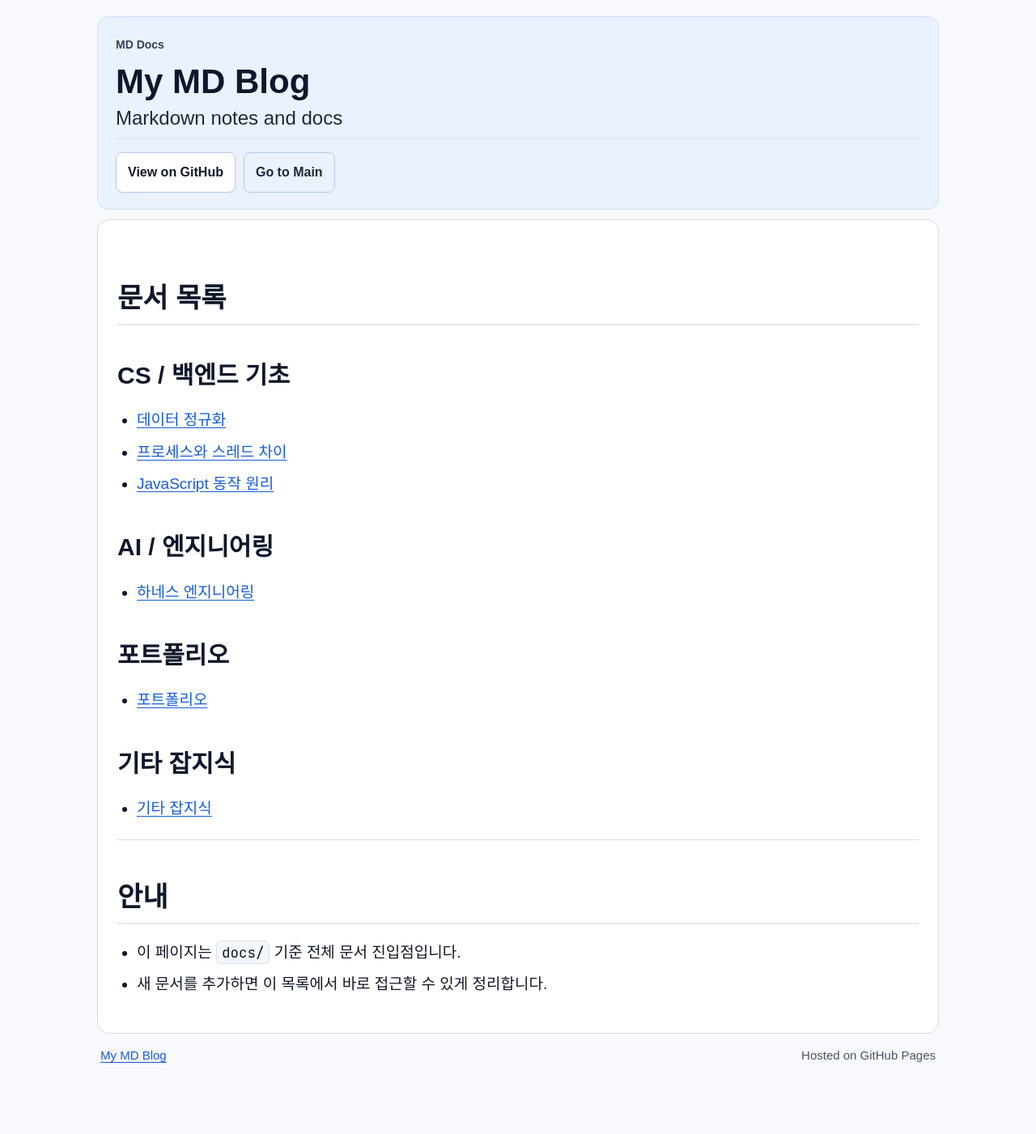
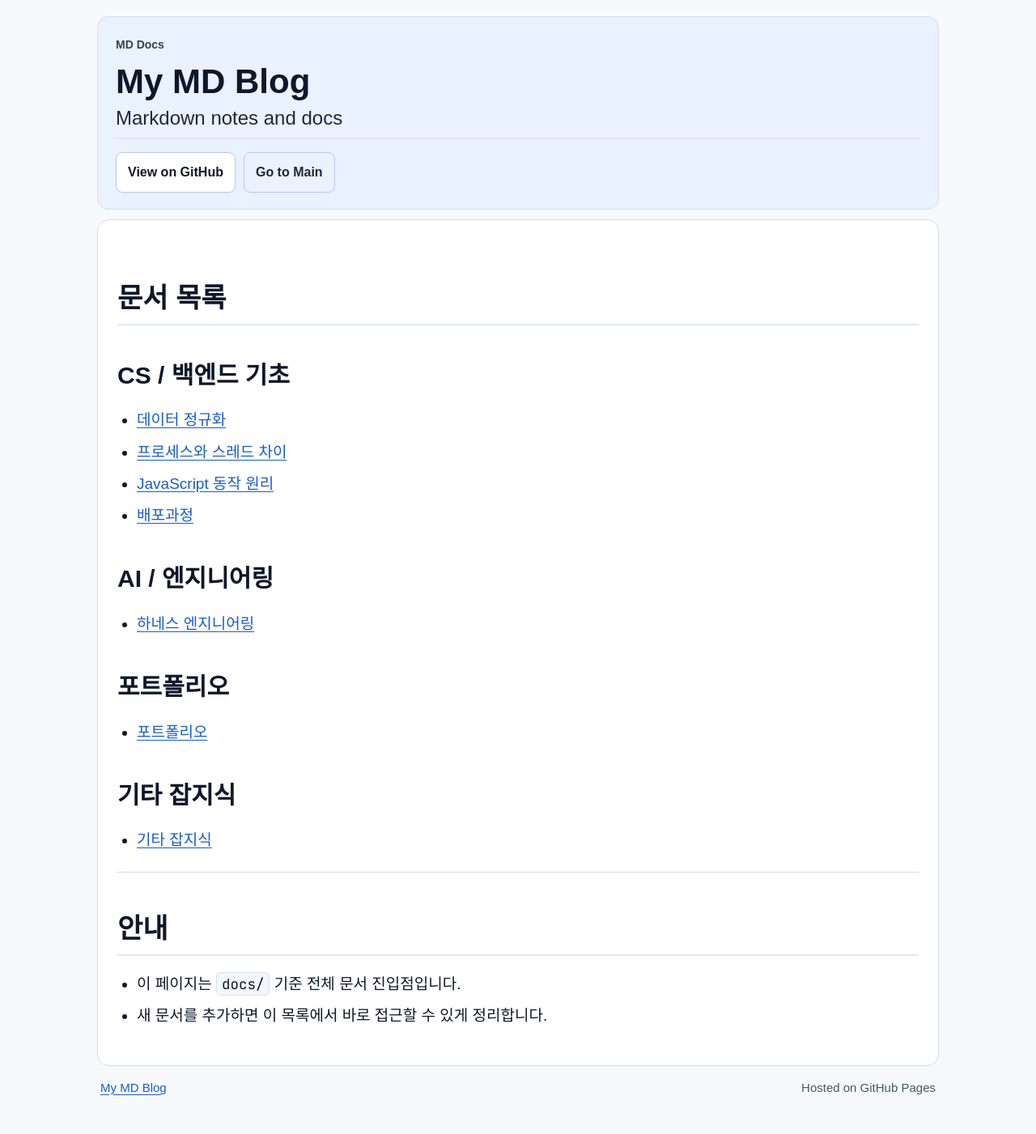
Before and after one commit to gks930620/blog, a Jekyll site: the page built from docs/index.md, in a window 1280 px wide. Shown: the whole page at 81% size. Built offline with Jekyll 4.4.1, drawn with Linux system fonts in a browser that asks for light colours; some web fonts are replaced; before the commit the page ends 1362 px from its top, so only the background shows below that.

Commit message:
Add deployment process link to docs index

```diff
--- a/docs/index.md
+++ b/docs/index.md
@@ -11,6 +11,7 @@ description: Markdown notes and docs
 - [데이터 정규화 ]({{ '/데이터정규화.html' | relative_url }})
 - [프로세스와 스레드 차이]({{ '/프로세스와스레드차이.html' | relative_url }})
 - [JavaScript 동작 원리]({{ '/Javascript 동작원리.html' | relative_url }})
+- [배포과정]({{ '/배포과정.html' | relative_url }})
 
 ### AI / 엔지니어링
 
```
